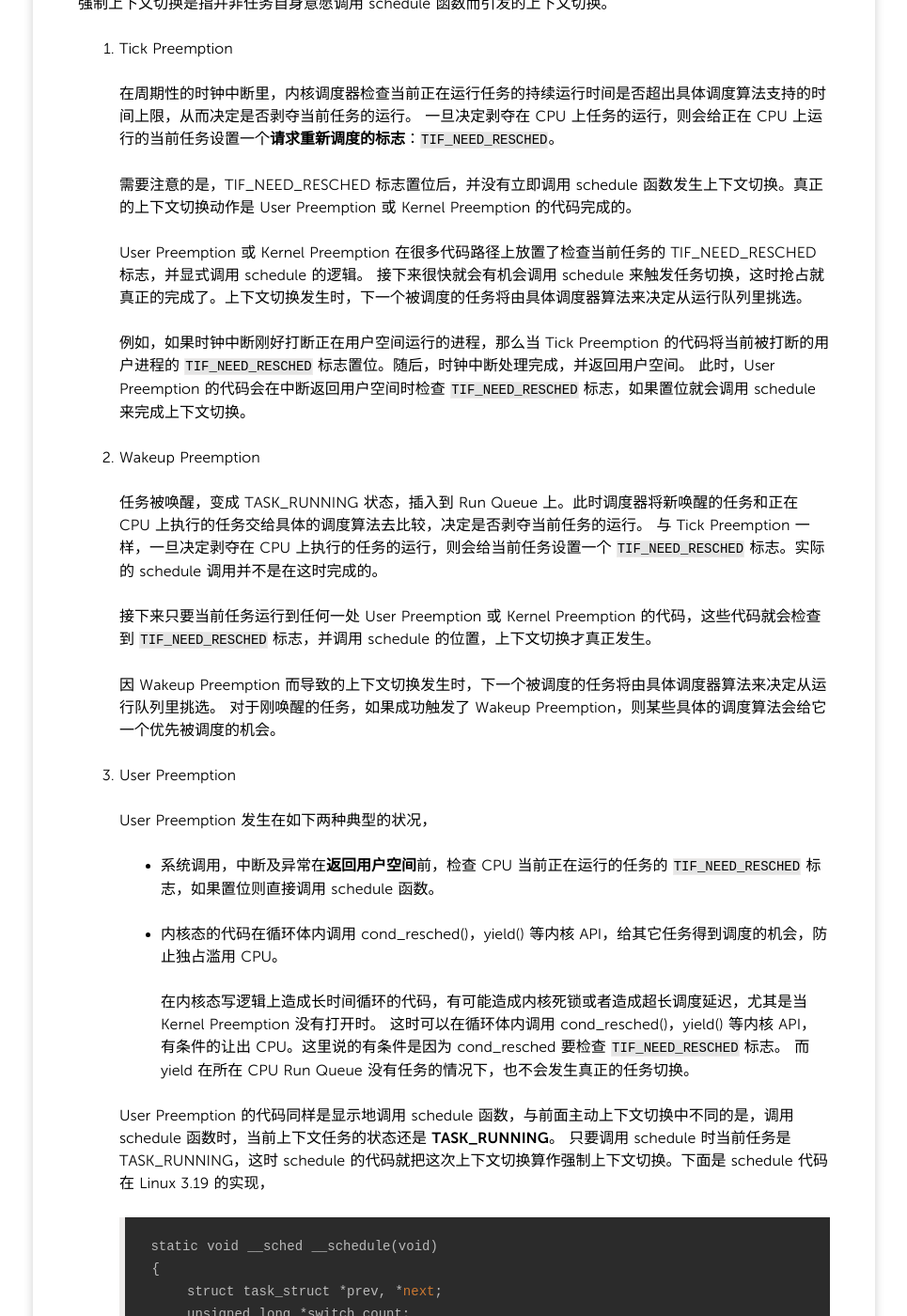
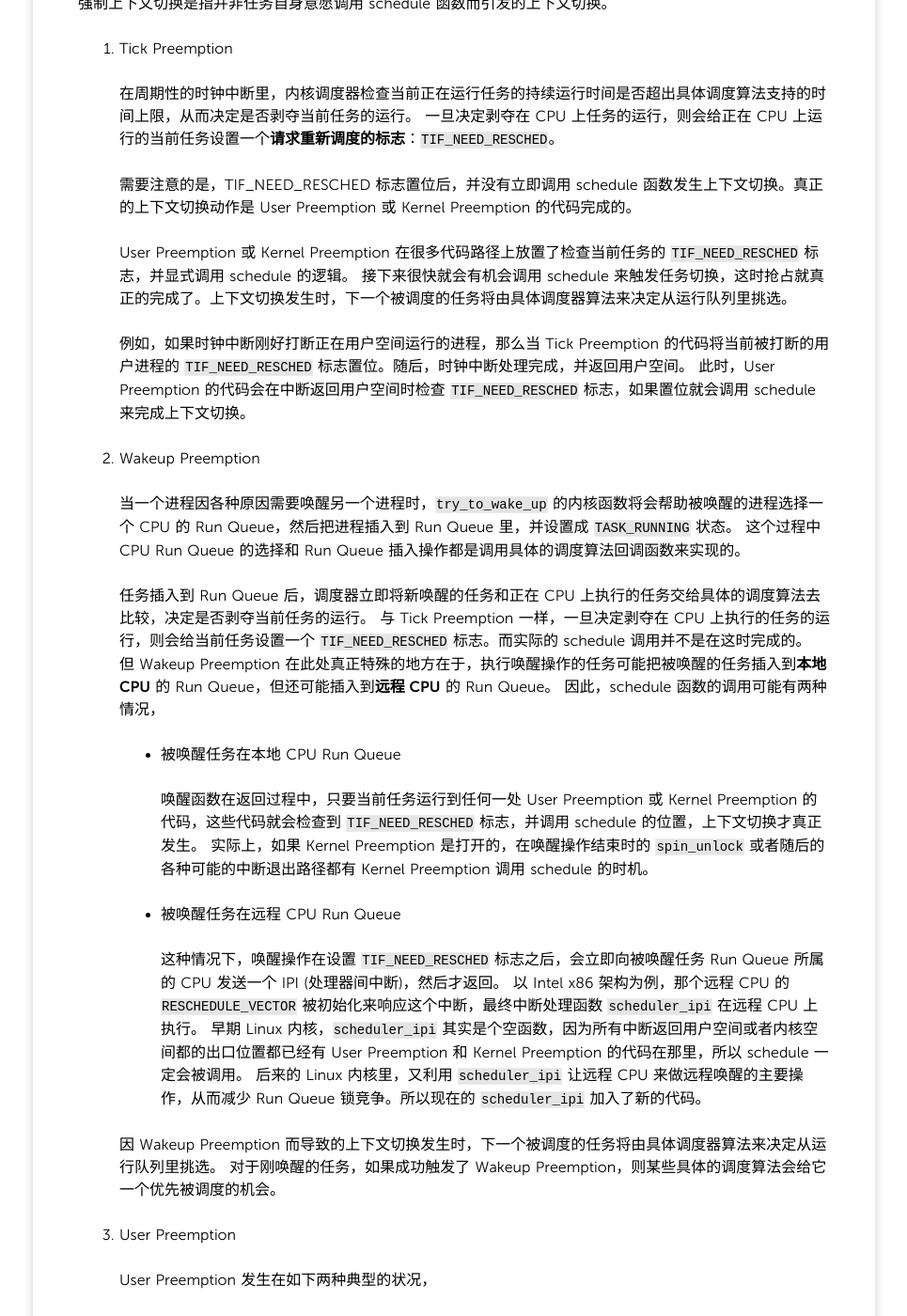
Before and after one commit to yangoliver/yangoliver.github.io, a Jekyll site: the page built from _posts/2016/2016-03-01-linux-scheduler-1.md, in a window 1280 px wide and 1400 px high, scrolled down 3708 px. Shown: the whole window at 94% size, without its empty margins (157-1122 px from the left). Built offline with Jekyll 4.4.1, drawn with Linux system fonts in a browser that asks for light colours; comment, search, counter and statistics services are not loaded; some of the changed text lies outside the part shown.

Commit message:
draft: add more contents on wakeup preemption

```diff
--- a/_posts/2016/2016-03-01-linux-scheduler-1.md
+++ b/_posts/2016/2016-03-01-linux-scheduler-1.md
@@ -120,12 +119,12 @@ TBD
 1. 任务因为等待 IO 操作完成或者其它资源而阻塞。
 
    任务显式地调用 schedule 前，把任务运行态设置成 `TASK_UNINTERRUPTIBLE`。保证任务阻塞后不能因信号到来而引起睡眠过程的中断，从而被唤醒。
-   Linux 内核各种同步互斥原语，如 Mutex，Semaphore，R/W Semaphore，及其他各种引起阻塞的内核函数。
+   Linux 内核各种同步互斥原语，如 Mutex，Semaphore，wait_queue，R/W Semaphore，及其他各种引起阻塞的内核函数。
 
 2. 等待资源和特定事件的发生而主动睡眠。
 
    任务显式地调用 schedule 前，把任务运行态被设为 `TASK_INTERRUPTIBLE`。保证即使等待条件不满足也可以被任务接收到的信号所唤醒，重新进入运行态。
-   Linux 内核各种同步互斥原语，如 Mutex，Semaphore，及其它各种引起睡眠的内核函数。
+   Linux 内核各种同步互斥原语，如 Mutex，Semaphore，wait_queue，及其它各种引起睡眠的内核函数。
 
 3. 特殊目的，例如 debug 和 trace。
 
@@ -143,7 +142,7 @@ TBD
 
    需要注意的是，TIF_NEED_RESCHED 标志置位后，并没有立即调用 schedule 函数发生上下文切换。真正的上下文切换动作是 User Preemption 或 Kernel Preemption 的代码完成的。
 
-   User Preemption 或 Kernel Preemption 在很多代码路径上放置了检查当前任务的 TIF_NEED_RESCHED 标志，并显式调用 schedule 的逻辑。
+   User Preemption 或 Kernel Preemption 在很多代码路径上放置了检查当前任务的 `TIF_NEED_RESCHED` 标志，并显式调用 schedule 的逻辑。
    接下来很快就会有机会调用 schedule 来触发任务切换，这时抢占就真正的完成了。上下文切换发生时，下一个被调度的任务将由具体调度器算法来决定从运行队列里挑选。
 
    例如，如果时钟中断刚好打断正在用户空间运行的进程，那么当 Tick Preemption 的代码将当前被打断的用户进程的 `TIF_NEED_RESCHED` 标志置位。随后，时钟中断处理完成，并返回用户空间。
@@ -151,10 +150,25 @@ TBD
 
 2. Wakeup Preemption
 
-   任务被唤醒，变成 TASK_RUNNING 状态，插入到 Run Queue 上。此时调度器将新唤醒的任务和正在 CPU 上执行的任务交给具体的调度算法去比较，决定是否剥夺当前任务的运行。
-   与 Tick Preemption 一样，一旦决定剥夺在 CPU 上执行的任务的运行，则会给当前任务设置一个 `TIF_NEED_RESCHED` 标志。实际的 schedule 调用并不是在这时完成的。
+   当一个进程因各种原因需要唤醒另一个进程时，`try_to_wake_up` 的内核函数将会帮助被唤醒的进程选择一个 CPU 的 Run Queue，然后把进程插入到 Run Queue 里，并设置成 `TASK_RUNNING` 状态。
+   这个过程中 CPU Run Queue 的选择和 Run Queue 插入操作都是调用具体的调度算法回调函数来实现的。
 
-   接下来只要当前任务运行到任何一处 User Preemption 或 Kernel Preemption 的代码，这些代码就会检查到 `TIF_NEED_RESCHED` 标志，并调用 schedule 的位置，上下文切换才真正发生。
+   任务插入到 Run Queue 后，调度器立即将新唤醒的任务和正在 CPU 上执行的任务交给具体的调度算法去比较，决定是否剥夺当前任务的运行。
+   与 Tick Preemption 一样，一旦决定剥夺在 CPU 上执行的任务的运行，则会给当前任务设置一个 `TIF_NEED_RESCHED` 标志。而实际的 schedule 调用并不是在这时完成的。
+   但 Wakeup Preemption 在此处真正特殊的地方在于，执行唤醒操作的任务可能把被唤醒的任务插入到**本地 CPU** 的 Run Queue，但还可能插入到**远程 CPU** 的 Run Queue。
+   因此，schedule 函数的调用可能有两种情况，
+
+   * 被唤醒任务在本地 CPU Run Queue
+
+     唤醒函数在返回过程中，只要当前任务运行到任何一处 User Preemption 或 Kernel Preemption 的代码，这些代码就会检查到 `TIF_NEED_RESCHED` 标志，并调用 schedule 的位置，上下文切换才真正发生。
+     实际上，如果 Kernel Preemption 是打开的，在唤醒操作结束时的 `spin_unlock` 或者随后的各种可能的中断退出路径都有 Kernel Preemption 调用 schedule 的时机。
+
+   * 被唤醒任务在远程 CPU Run Queue
+
+     这种情况下，唤醒操作在设置 `TIF_NEED_RESCHED` 标志之后，会立即向被唤醒任务 Run Queue 所属的 CPU 发送一个 IPI (处理器间中断)，然后才返回。
+     以 Intel x86 架构为例，那个远程 CPU 的 `RESCHEDULE_VECTOR` 被初始化来响应这个中断，最终中断处理函数 `scheduler_ipi` 在远程 CPU 上执行。
+     早期 Linux 内核，`scheduler_ipi` 其实是个空函数，因为所有中断返回用户空间或者内核空间都的出口位置都已经有 User Preemption 和 Kernel Preemption 的代码在那里，所以 schedule 一定会被调用。
+     后来的 Linux 内核里，又利用 `scheduler_ipi` 让远程 CPU 来做远程唤醒的主要操作，从而减少 Run Queue 锁竞争。所以现在的 `scheduler_ipi` 加入了新的代码。
 
    因 Wakeup Preemption 而导致的上下文切换发生时，下一个被调度的任务将由具体调度器算法来决定从运行队列里挑选。
    对于刚唤醒的任务，如果成功触发了 Wakeup Preemption，则某些具体的调度算法会给它一个优先被调度的机会。
```
Also changed, not shown: other parts of _posts/2016/2016-03-01-linux-scheduler-1.md (+2 -3 lines).
